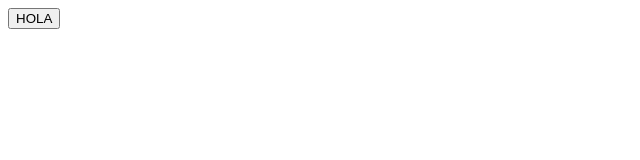
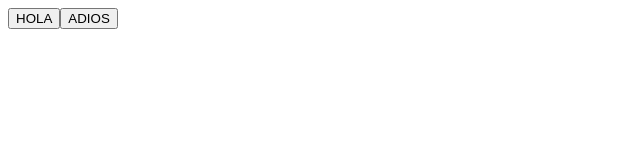
Before and after one commit to jaiimessoto/AngularTrainees, an Angular app: page / in a window 1280 px wide. Shown: the top 160 px of the page, without its empty margins (0-640 px from the left). Built offline with nearby package versions, Linux system fonts and the light colour scheme.

Commit message:
Button Adios

```diff
--- a/src/app/app.component.html
+++ b/src/app/app.component.html
@@ -1,2 +1,3 @@
 
 <button>HOLA</button>
+<button>ADIOS</button>
```
